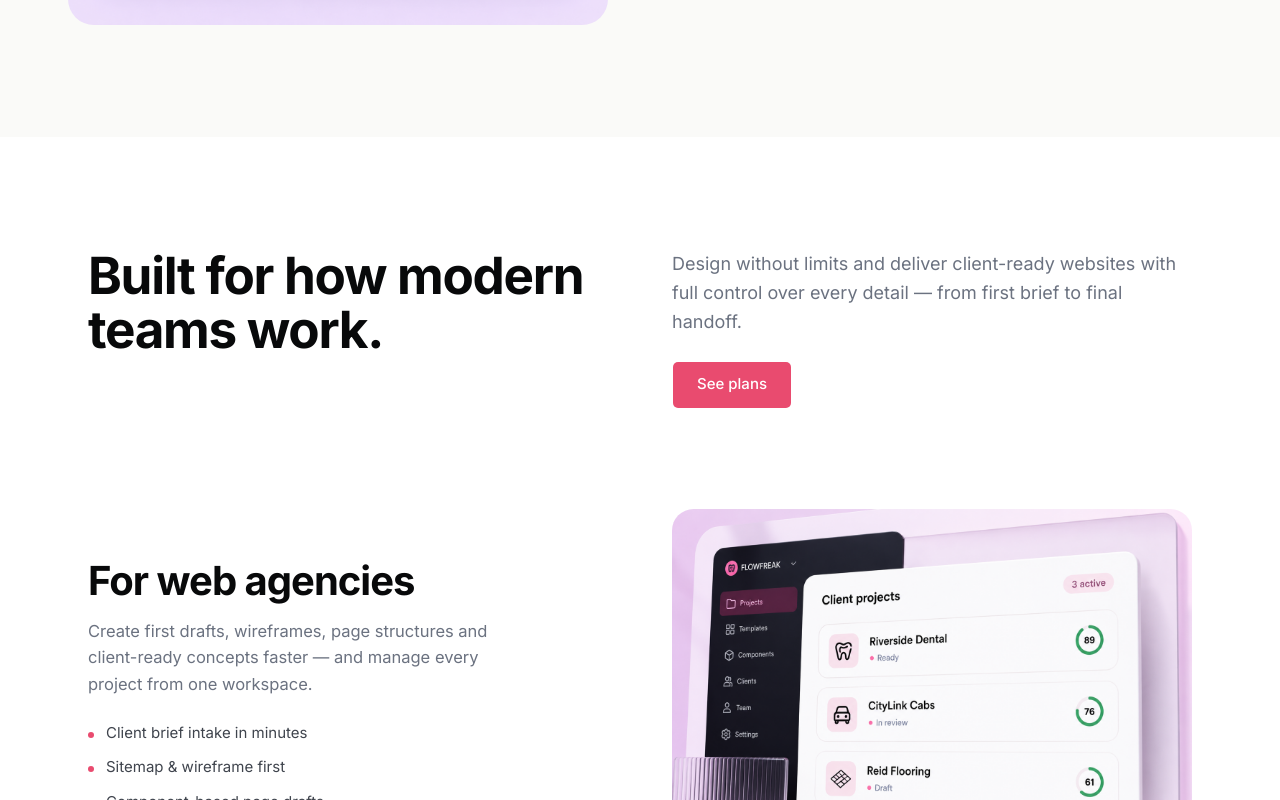
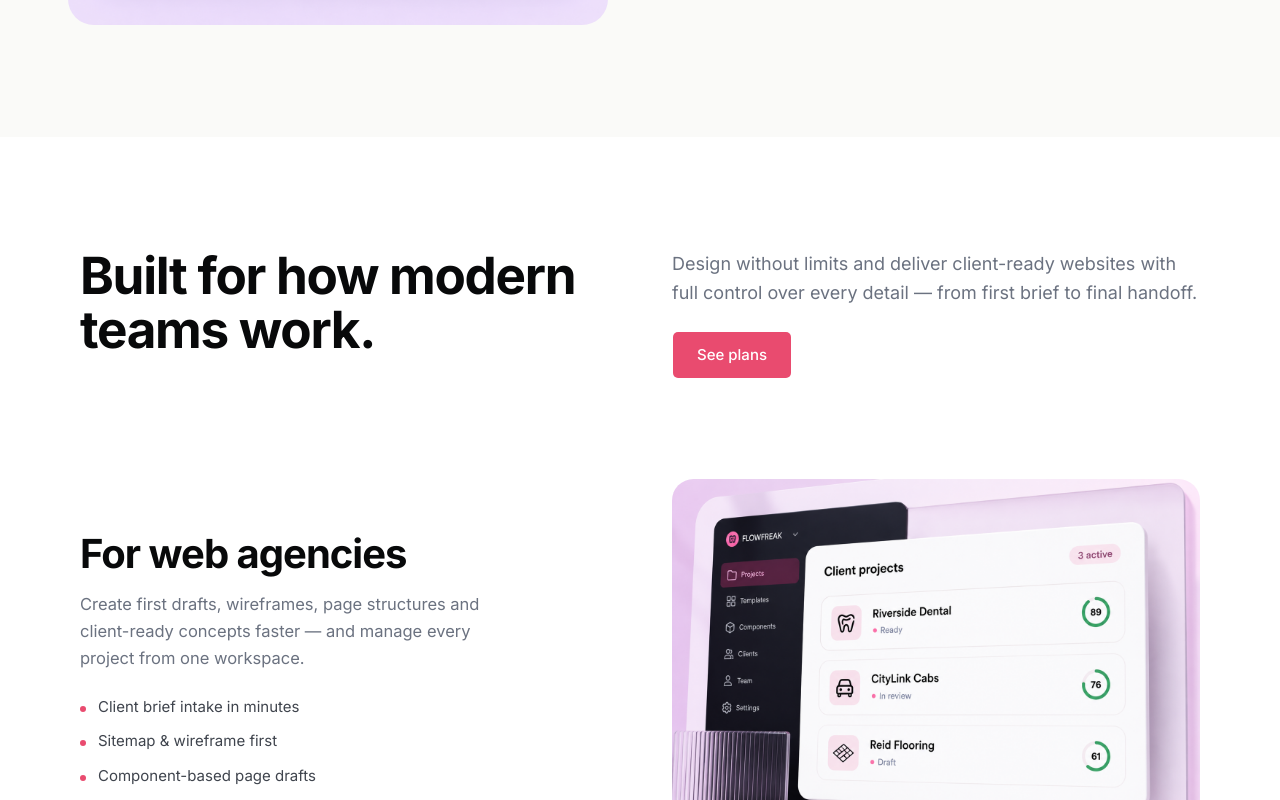
Before and after one commit to Flowfreak001/ai-design-system-generator, a Next.js app: page / in a window 1280 px wide. Shown: the part 4920-5720 px from the top of the page. Built offline with nearby package versions, Linux system fonts and the light colour scheme.

Commit message:
Reduce 'Built for how modern teams work' side gaps to 80px
Drop the max-w-[1200px] cap on the use-cases section header + panels; use
full width with lg:px-20 (80px) side padding so it fills wide screens.

Co-Authored-By: Claude Opus 4.8 <noreply@anthropic.com>

```diff
--- a/src/components/landing/home-sections.tsx
+++ b/src/components/landing/home-sections.tsx
@@ -450,7 +450,7 @@ export function UseCasesScroll() {
   return (
     <section id="use-cases" className="bg-white">
       {/* Section header — big heading left, copy + CTA right */}
-      <div className="mx-auto grid max-w-[1200px] gap-8 px-5 pb-0 pt-24 sm:px-12 sm:pt-28 lg:grid-cols-2 lg:items-start lg:gap-16">
+      <div className="grid gap-8 px-5 pb-0 pt-24 sm:px-12 sm:pt-28 lg:grid-cols-2 lg:items-start lg:gap-16 lg:px-20">
         <FadeUp><h2 className="font-bold tracking-tight text-[clamp(2rem,4.4vw,3.2rem)] leading-[1.05]">Built for how modern teams work.</h2></FadeUp>
         <FadeUp delay={0.06}>
           <p className="text-[18px] leading-relaxed text-muted">Design without limits and deliver client-ready websites with full control over every detail — from first brief to final handoff.</p>
@@ -461,7 +461,7 @@ export function UseCasesScroll() {
       {/* Sticky feature panels */}
       {USE_CASES_SCROLL.map((s, i) => (
         <div key={i} className="sticky top-[70px] flex items-start bg-white">
-          <div className={`mx-auto grid w-full max-w-[1200px] items-center gap-10 px-5 sm:px-12 lg:grid-cols-2 lg:gap-16 ${i === 0 ? "pt-[100px]" : "pt-[40px]"} ${i === USE_CASES_SCROLL.length - 1 ? "pb-20 sm:pb-24" : "pb-[40px]"}`}>
+          <div className={`grid w-full items-center gap-10 px-5 sm:px-12 lg:grid-cols-2 lg:gap-16 lg:px-20 ${i === 0 ? "pt-[100px]" : "pt-[40px]"} ${i === USE_CASES_SCROLL.length - 1 ? "pb-20 sm:pb-24" : "pb-[40px]"}`}>
             <motion.div
               initial={reduce ? false : { opacity: 0, y: 20 }}
               whileInView={{ opacity: 1, y: 0 }}
```
